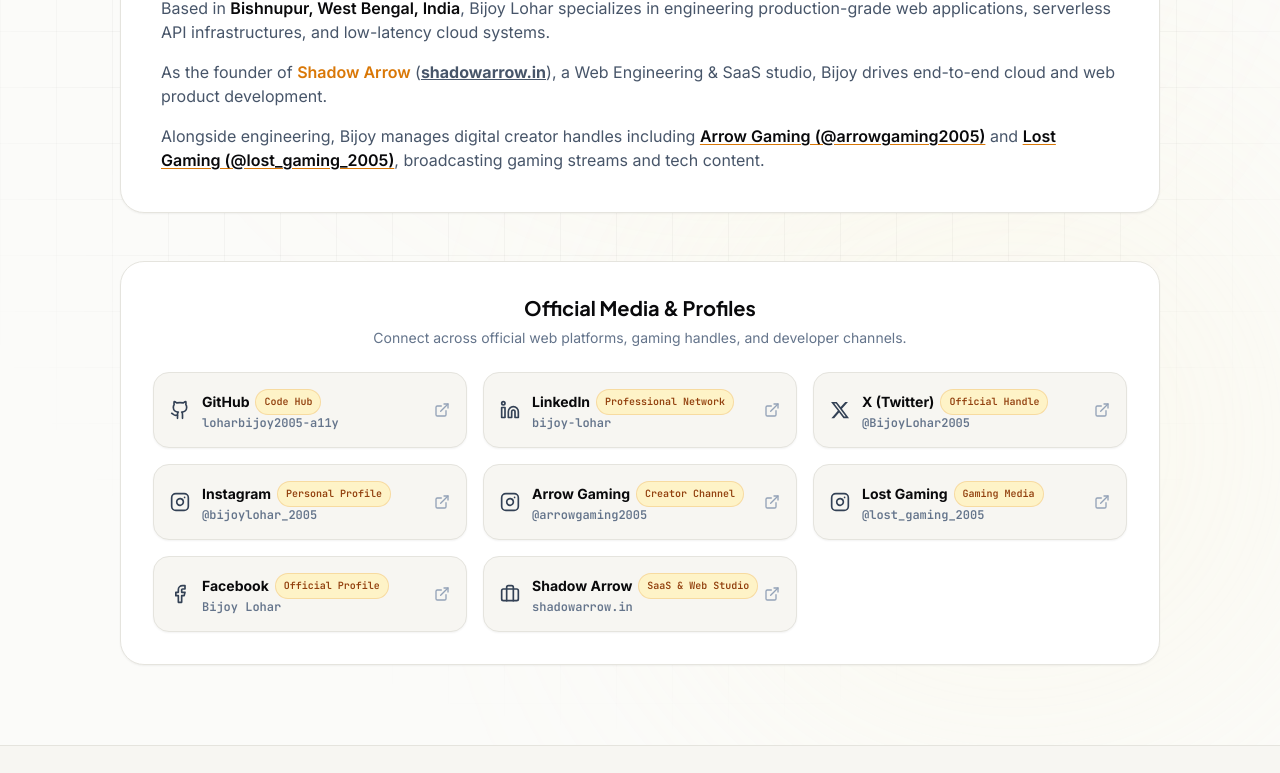
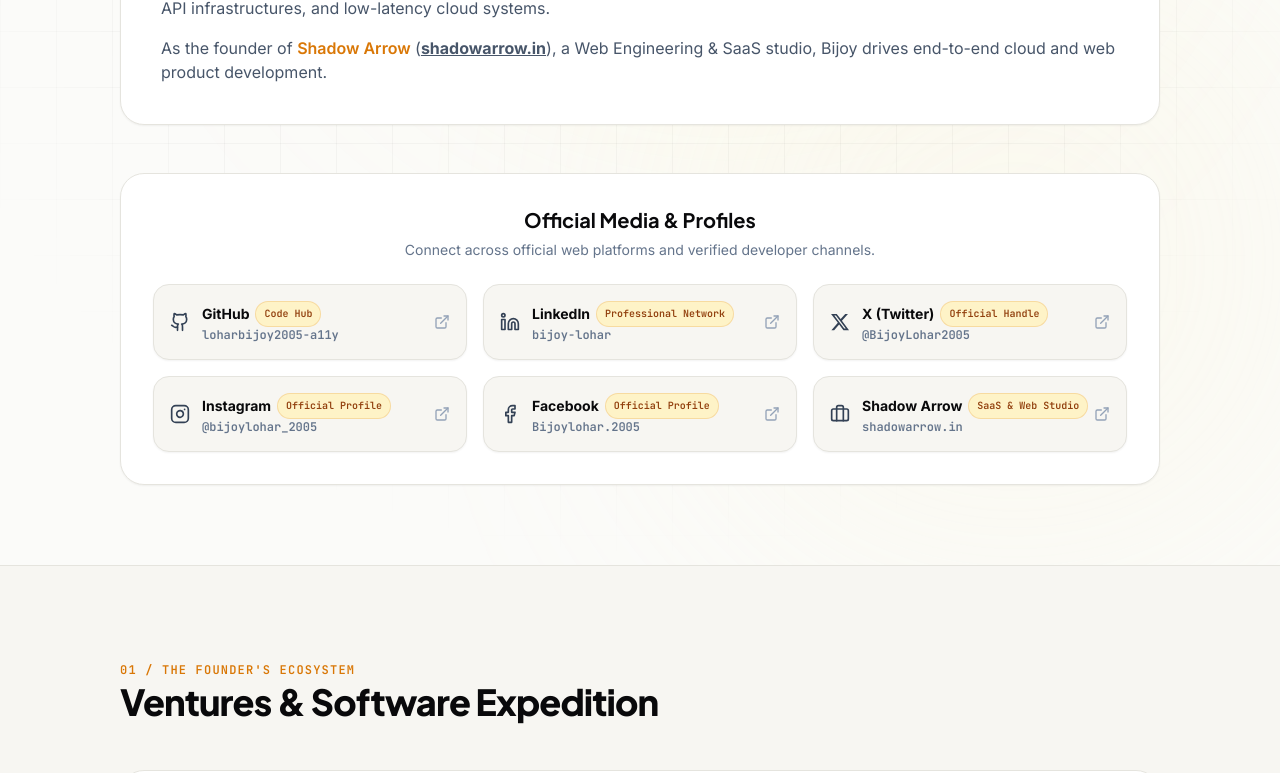
Before and after one commit to loharbijoy2005-a11y/BijoyLoharMain-PROT, a Next.js app: page / in a window 1280 px wide. Shown: the part 1980-2753 px from the top of the page. Built offline with nearby package versions, Linux system fonts and the light colour scheme.

Commit message:
Update AboutMe.tsx

```diff
--- a/components/AboutMe.tsx
+++ b/components/AboutMe.tsx
@@ -37,8 +37,6 @@
   linkedin?: string;
   x?: string;
   instagramPersonal?: string;
-  instagramArrowGaming?: string;
-  instagramLostGaming?: string;
   facebook?: string;
   shadowArrow?: string;
 }
@@ -102,9 +100,7 @@
     linkedin: "https://www.linkedin.com/in/bijoy-lohar-5a508832b",
     x: "https://x.com/BijoyLohar2005",
     instagramPersonal: "https://www.instagram.com/bijoylohar_2005",
-    instagramArrowGaming: "https://www.instagram.com/arrowgaming2005/",
-    instagramLostGaming: "https://www.instagram.com/lost_gaming_2005",
-    facebook: "https://www.facebook.com/share/1C6e2W4cQr/",
+    facebook: "https://www.facebook.com/Bijoylohar.2005",
     shadowArrow: "https://shadowarrow.in",
   },
 }) => {
@@ -148,27 +144,11 @@
       url: socials.instagramPersonal,
       icon: Instagram,
       glowColor: "hover:border-purple-500 hover:bg-purple-50/50",
-      badge: "Personal Profile",
-    },
-    {
-      name: "Arrow Gaming",
-      handle: "@arrowgaming2005",
-      url: socials.instagramArrowGaming,
-      icon: Instagram,
-      glowColor: "hover:border-pink-500 hover:bg-pink-50/50",
-      badge: "Creator Channel",
-    },
-    {
-      name: "Lost Gaming",
-      handle: "@lost_gaming_2005",
-      url: socials.instagramLostGaming,
-      icon: Instagram,
-      glowColor: "hover:border-rose-500 hover:bg-rose-50/50",
-      badge: "Gaming Media",
+      badge: "Official Profile",
     },
     {
       name: "Facebook",
-      handle: "Bijoy Lohar",
+      handle: "Bijoylohar.2005",
       url: socials.facebook,
       icon: Facebook,
       glowColor: "hover:border-blue-500 hover:bg-blue-50/50",
@@ -313,7 +293,7 @@
             <motion.p variants={itemVariants} className="text-slate-600 text-sm sm:text-base leading-relaxed">
               As a passionate <strong className="text-deepInk">Full-Stack Software Engineer, Creative Developer & Digital Creator</strong>,
               I architect high-performance web systems and digital products. I am the founder of <strong className="text-deepInk">{ventureName}</strong>,
-              a Web Engineering & SaaS studio, and manage creator handles <strong className="text-deepInk">Arrow Gaming</strong> & <strong className="text-deepInk">Lost Gaming</strong>.
+              a Web Engineering & SaaS studio.
             </motion.p>
 
             <motion.div variants={itemVariants} className="space-y-2 pt-1">
@@ -389,28 +369,6 @@
                 As the founder of <strong className="text-amberAccent font-semibold">{ventureName}</strong> (<a href="https://shadowarrow.in" target="_blank" rel="noopener noreferrer" className="underline hover:text-deepInk font-bold">shadowarrow.in</a>),
                 a Web Engineering & SaaS studio, Bijoy drives end-to-end cloud and web product development.
               </p>
-
-              <p>
-                Alongside engineering, Bijoy manages digital creator handles including{" "}
-                <a
-                  href="https://www.instagram.com/arrowgaming2005/"
-                  target="_blank"
-                  rel="noopener noreferrer"
-                  className="font-semibold text-deepInk underline decoration-amberAccent underline-offset-2 hover:text-amberAccent transition-colors"
-                >
-                  Arrow Gaming (@arrowgaming2005)
-                </a>{" "}
-                and{" "}
-                <a
-                  href="https://www.instagram.com/lost_gaming_2005"
-                  target="_blank"
-                  rel="noopener noreferrer"
-                  className="font-semibold text-deepInk underline decoration-amberAccent underline-offset-2 hover:text-amberAccent transition-colors"
-                >
-                  Lost Gaming (@lost_gaming_2005)
-                </a>
-                , broadcasting gaming streams and tech content.
-              </p>
             </div>
           </div>
         </motion.div>
@@ -426,7 +384,7 @@
           <div className="max-w-xl mx-auto space-y-1.5">
             <h3 className="font-heading text-xl font-bold text-deepInk">Official Media & Profiles</h3>
             <p className="text-xs sm:text-sm text-slate-500">
-              Connect across official web platforms, gaming handles, and developer channels.
+              Connect across official web platforms and verified developer channels.
             </p>
           </div>
 
```
